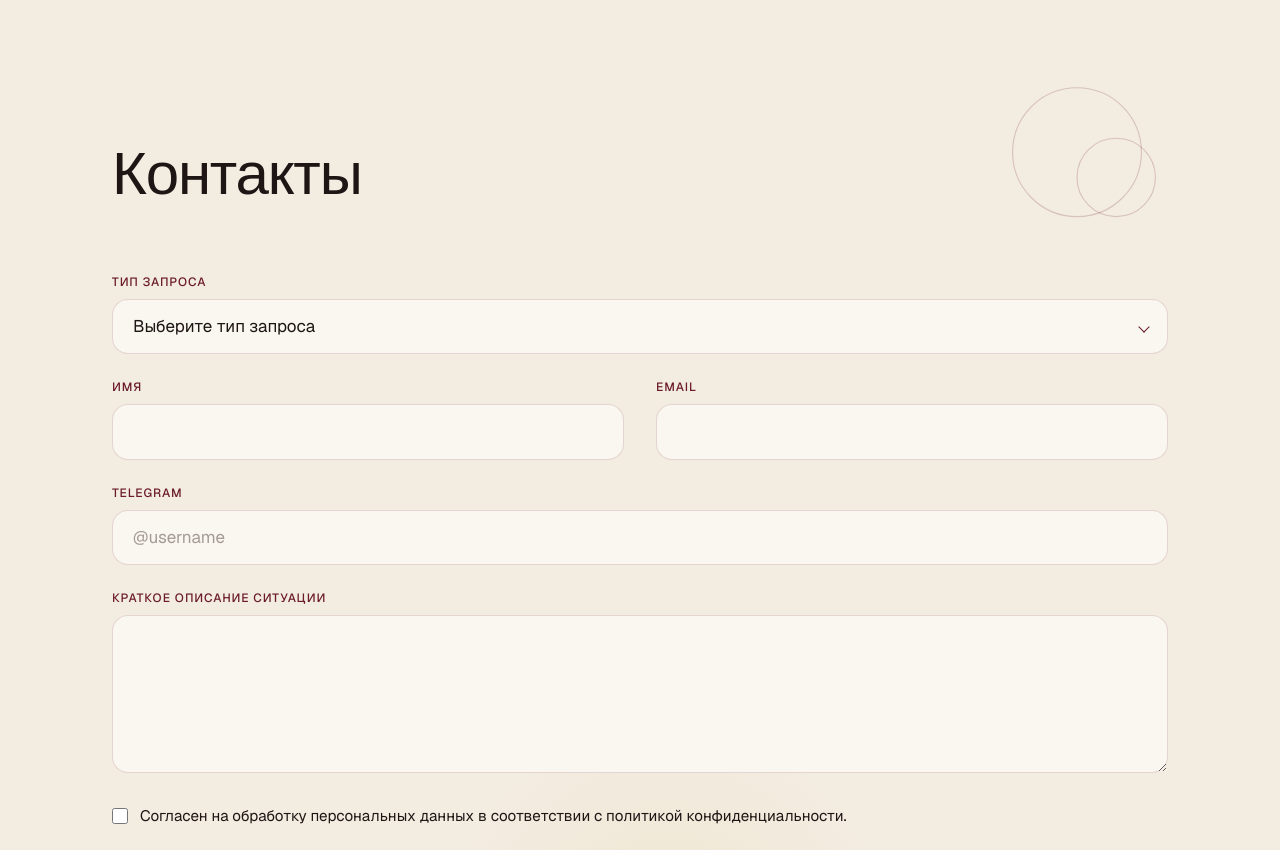
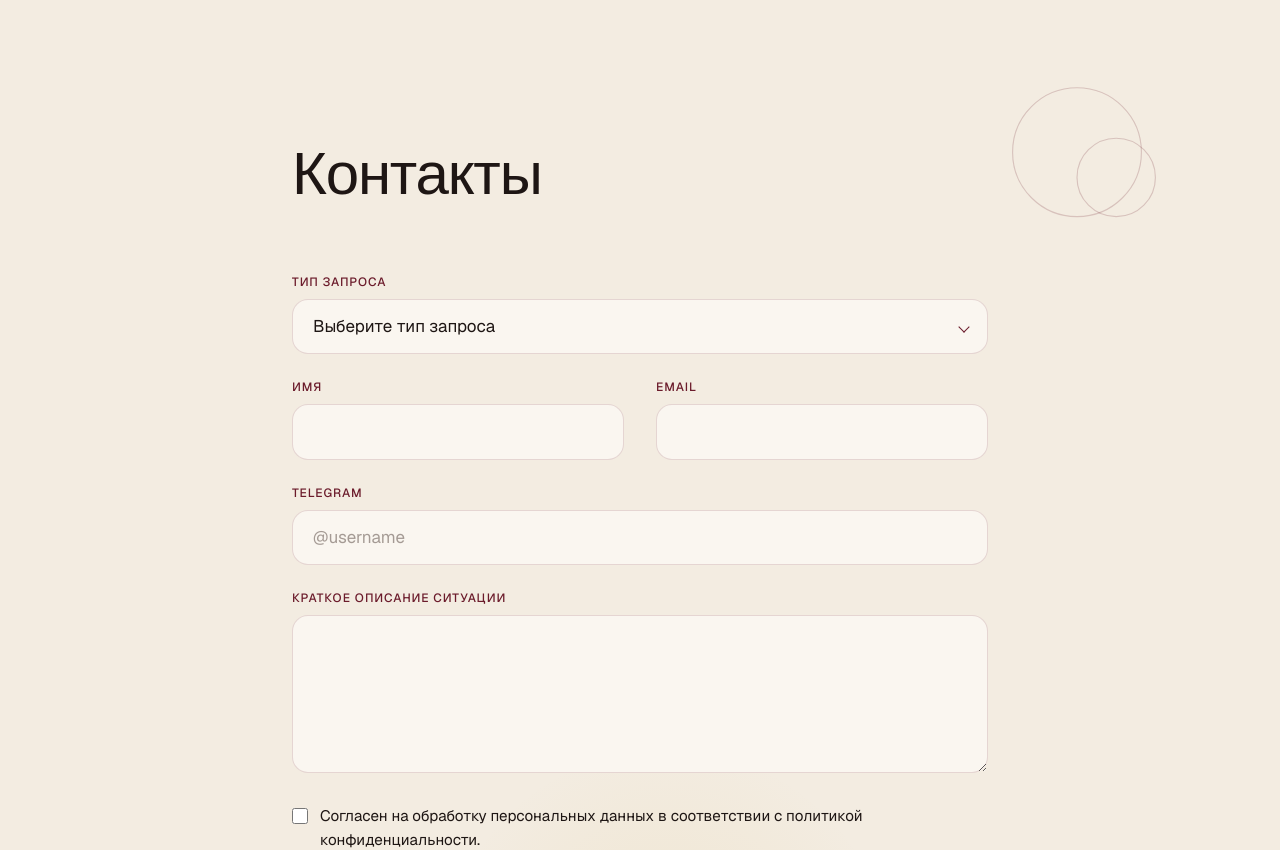
Before and after one commit to Sladenki/premium-psychology, a Next.js app: page / in a window 1280 px wide. Shown: the part 5040-5890 px from the top of the page. Built offline with nearby package versions, Linux system fonts and the light colour scheme; a web font is replaced by a local one.

Commit message:
fix width contacts

```diff
--- a/components/sections/contact.tsx
+++ b/components/sections/contact.tsx
@@ -124,7 +124,7 @@ export function ContactForm() {
   return (
     <section id="contact" className="relative bg-cream-100 py-24 sm:py-32 lg:py-40">
       <Atmosphere variant="formats" />
-      <div className="relative z-10 mx-auto w-full max-w-[1120px] px-5 sm:px-8">
+      <div className="relative z-10 mx-auto w-full max-w-[760px] px-5 sm:px-8">
         <RevealLines
           lines={contactForm.title}
           className="font-serif text-[2.5rem] leading-[1.05] tracking-[-0.02em] text-ink-900 sm:text-6xl"
```
